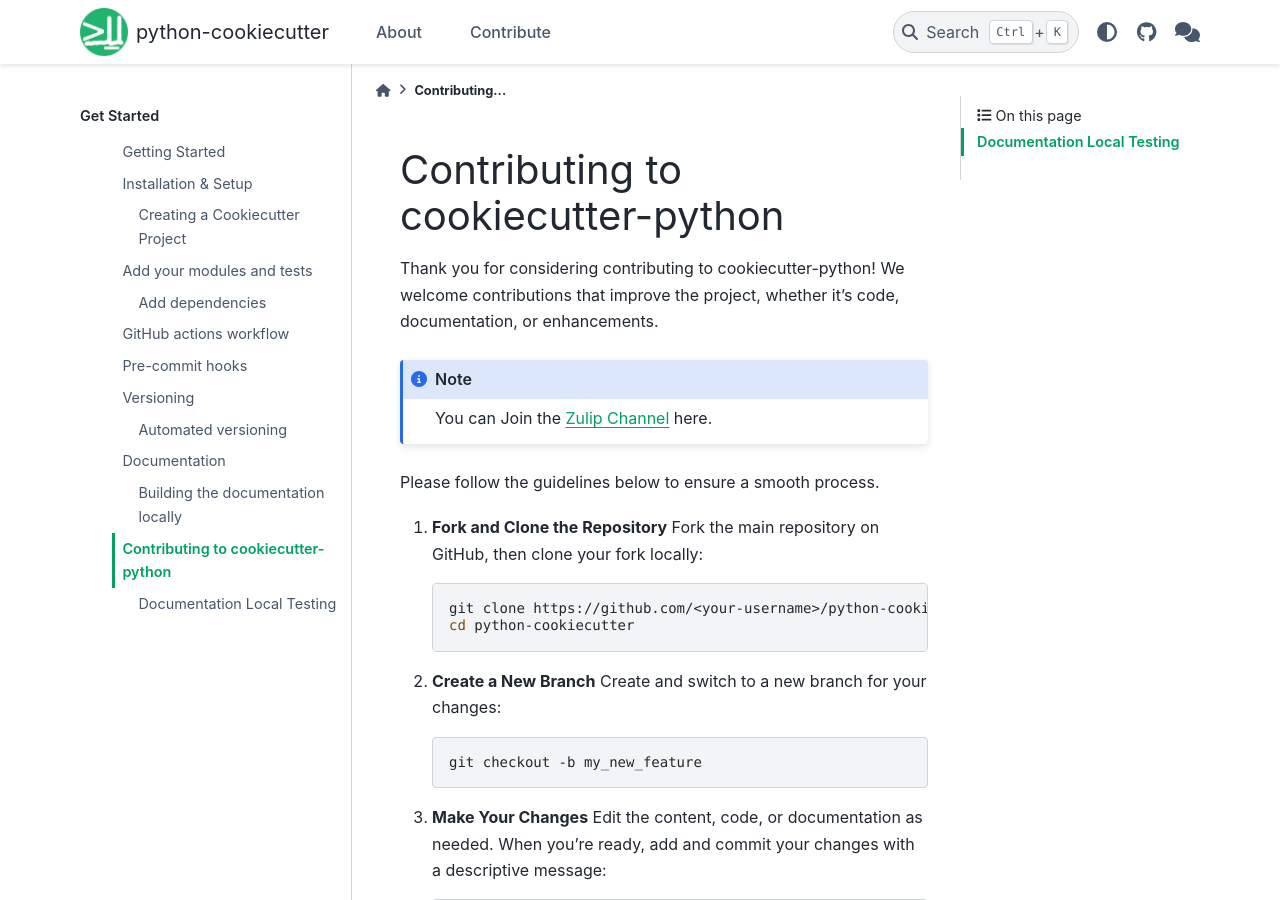
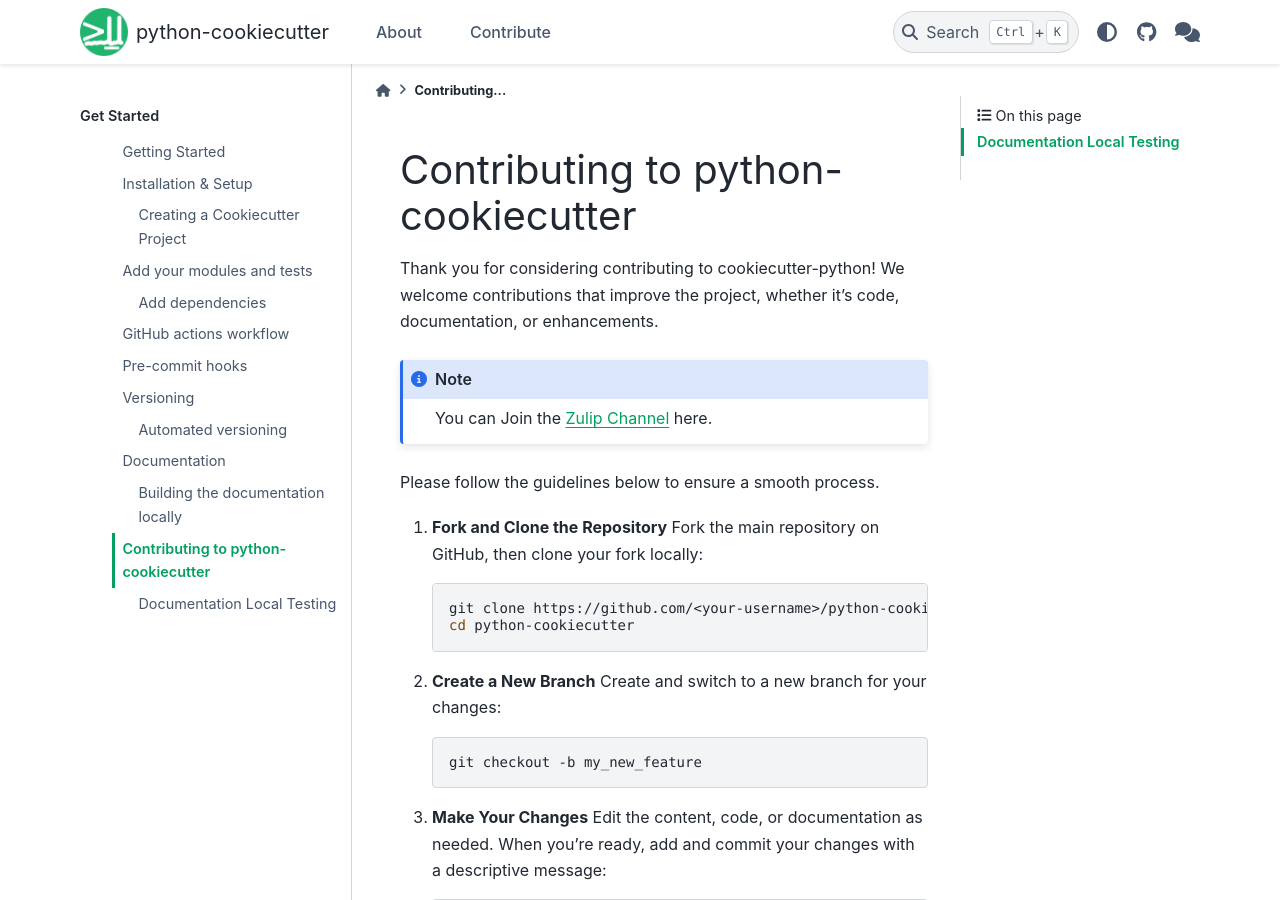
Before and after one commit to neuroinformatics-unit/python-cookiecutter, a Sphinx documentation site: the page built from docs/source/contributing.md, in a window 1280 px wide and 900 px high. Built offline with Sphinx 7.4.7 and the PyData theme 0.15.4, drawn with Linux system fonts in a browser that asks for light colours.

```diff
--- a/docs/source/contributing.md
+++ b/docs/source/contributing.md
@@ -1,4 +1,4 @@
-# Contributing to cookiecutter-python
+# Contributing to python-cookiecutter
 
 Thank you for considering contributing to cookiecutter-python! We welcome contributions that improve the project, whether it's code,
 documentation, or enhancements.
```
